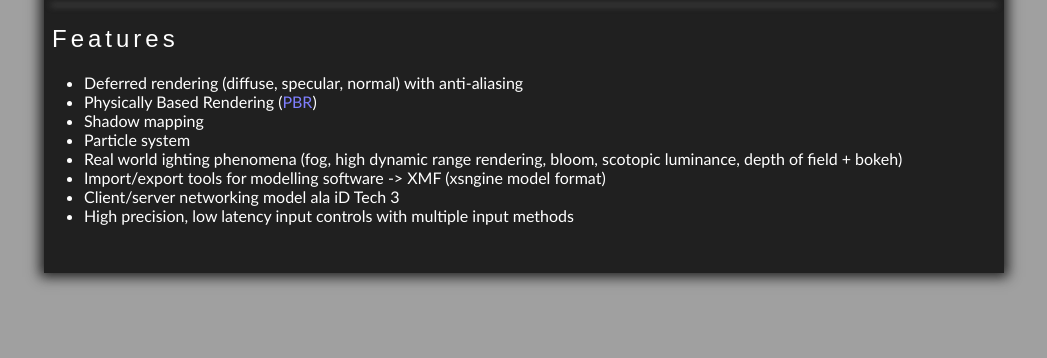
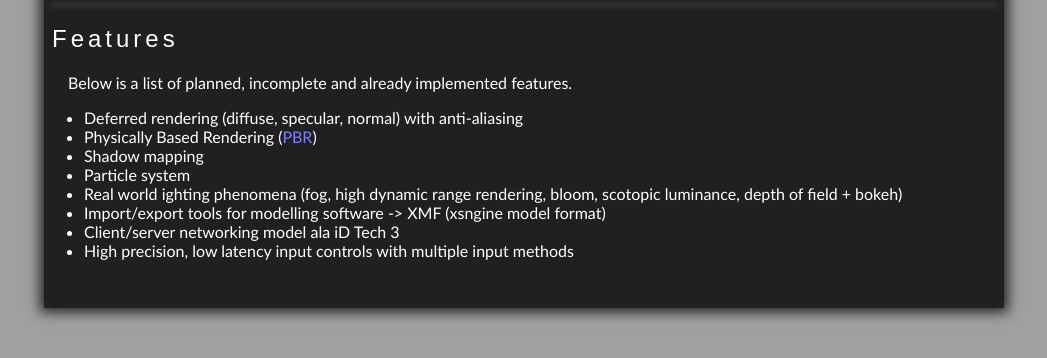
Before and after one commit to Razish/xsngine, a plain HTML site: page index.html in a window 1280 px wide. Both pictures are taken after a click on the element "Features". Shown: the part 142-500 px from the top of the page, without its empty margins (116-1163 px from the left). Drawn offline with Linux system fonts and the light colour scheme.

Commit message:
Clarify completion of feature list. Add a page title

```diff
--- a/index.html
+++ b/index.html
@@ -50,9 +50,14 @@ function show( id ) {
 		<!-- feature list -->
 		<section id="features">
 			<h1>Features</h1>
+			<div class="paragraph">
+				<p>
+					Below is a list of planned, incomplete and already implemented features.
+				</p>
+			</div>
 			<ul>
 				<li>Deferred rendering (diffuse, specular, normal) with anti-aliasing</li>
-				<li>Physically Based Rendering (<a href="http://en.wikipedia.org/Physically_Based_Rendering">PBR</a>)</li>
+				<li>Physically Based Rendering (<a href="https://www.marmoset.co/toolbag/learn/pbr-theory">PBR</a>)</li>
 				<li>Shadow mapping</li>
 				<li>Particle system</li>
 				<li>Real world ighting phenomena (fog, high dynamic range rendering, bloom, scotopic luminance, depth of field + bokeh)</li>
```
